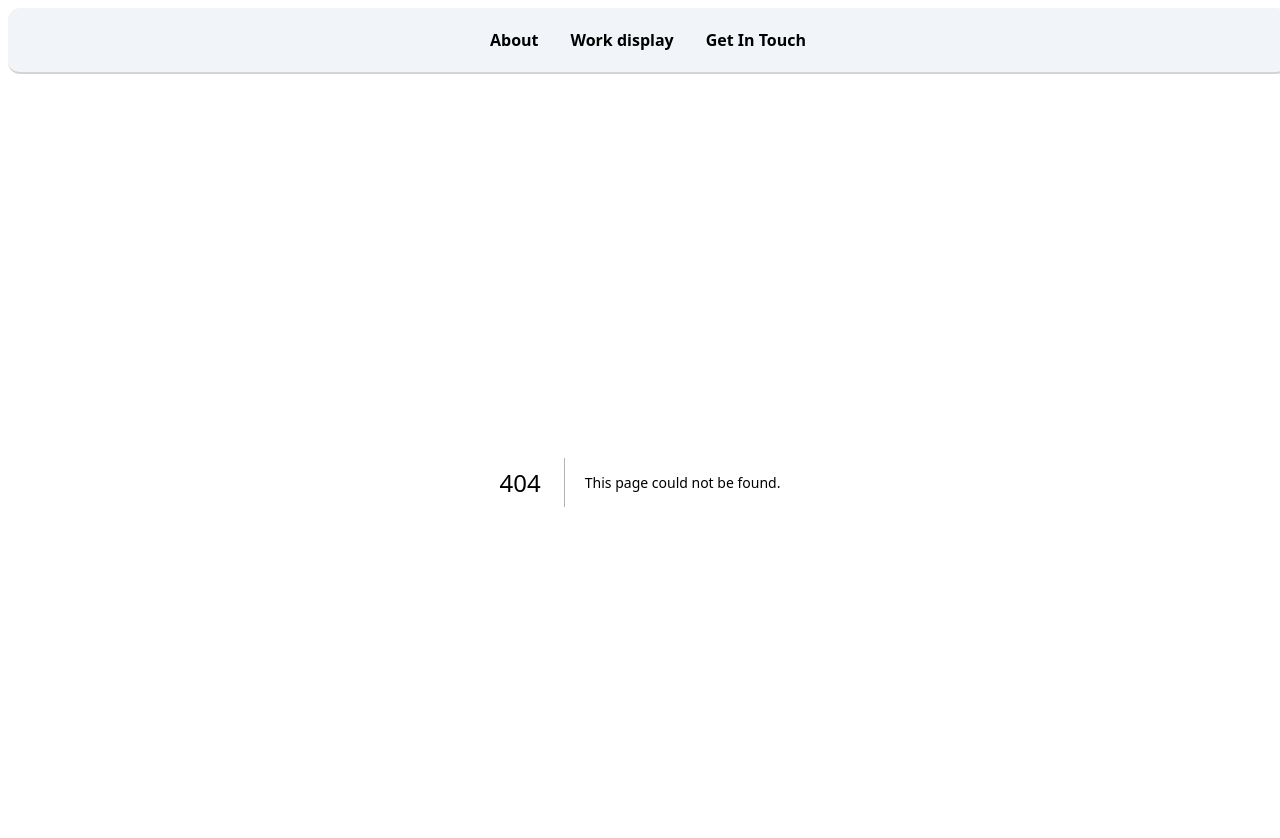
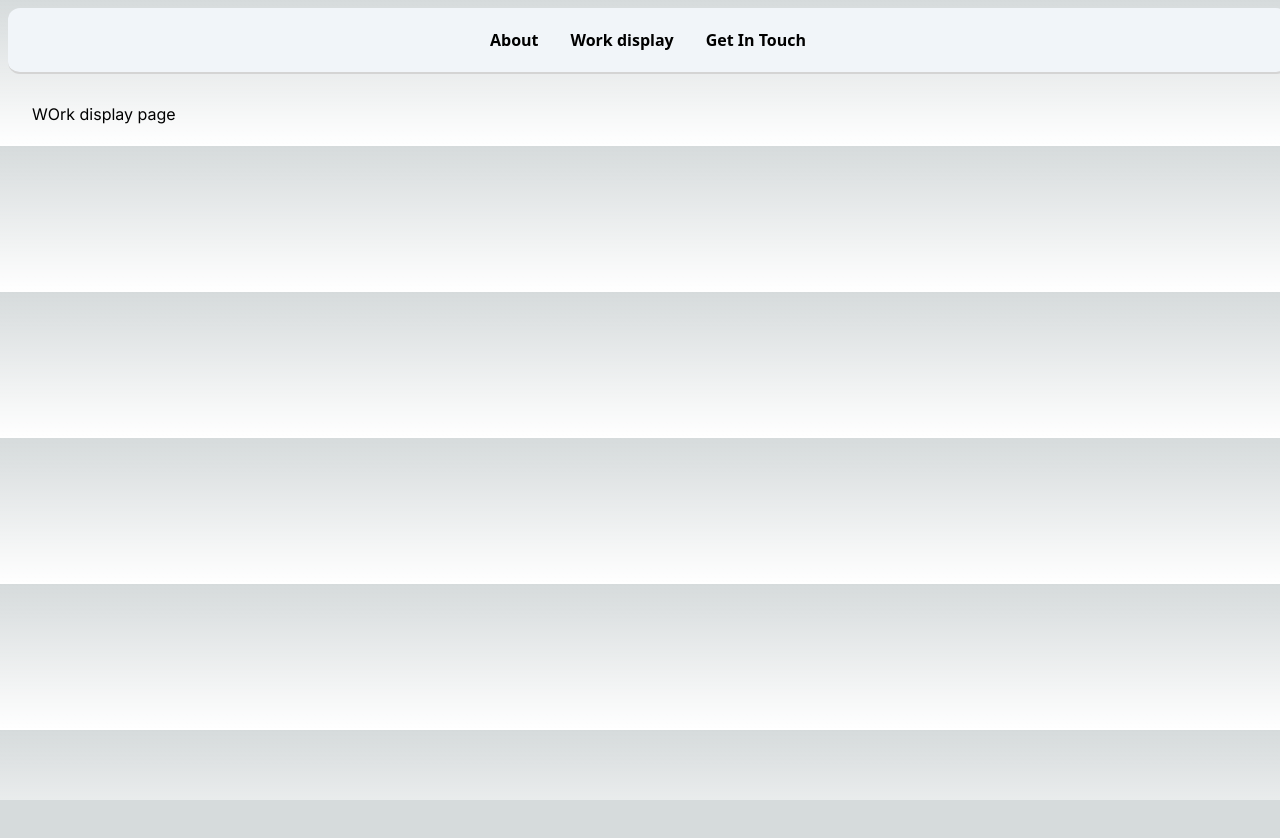
Before and after one commit to Royweru/next14-portfolio, a Next.js app: page /work-display in a window 1280 px wide. Before the commit this address had no page. Shown: the top 838 px of the page. After the commit the page ends 800 px from the top, so only its background shows below. Built offline with nearby package versions, Linux system fonts and the light colour scheme.

Commit message:
new file:   app/work-display/page.tsx 	modified:   components/portfolio/showcase.tsx

```diff
--- /dev/null
+++ b/app/work-display/page.tsx
@@ -0,0 +1,11 @@
+import React from 'react'
+
+const WorkDisplayPage = () => {
+  return (
+    <div className=' w-full py-5 px-8'>
+       WOrk display page
+    </div>
+  )
+}
+
+export default WorkDisplayPage
--- a/components/portfolio/showcase.tsx
+++ b/components/portfolio/showcase.tsx
@@ -1,6 +1,7 @@
 "use client";
 
 import Image from "next/image";
+import { useRouter } from "next/navigation";
 import React from "react";
 
 
@@ -38,7 +39,7 @@ export const portfolio = [
   ];
 
 export const ShowCase = () => {
-
+   const router = useRouter()
   return (
     <section id="portfolio" className=" relative w-full px-6 py-2 bg-emerald-100 gap-y-4">
       <div className=" flex flex-col gap-y-3 text-center mb-4">
@@ -65,7 +66,9 @@ export const ShowCase = () => {
 
     <div className=" w-full p-6 rounded-md bg-emerald-100 text-center
     text-xl  text-rose-400 font-bold font-mono
-    hover:underline hover:text-white hover:cursor-pointer ">
+    hover:underline hover:text-white hover:cursor-pointer "
+    onClick={()=>router.push("/work-display")}
+    >
         Explore more of my artwork 👨🏾‍💻👨🏾‍💻🤭
     </div>
     </section>
```
